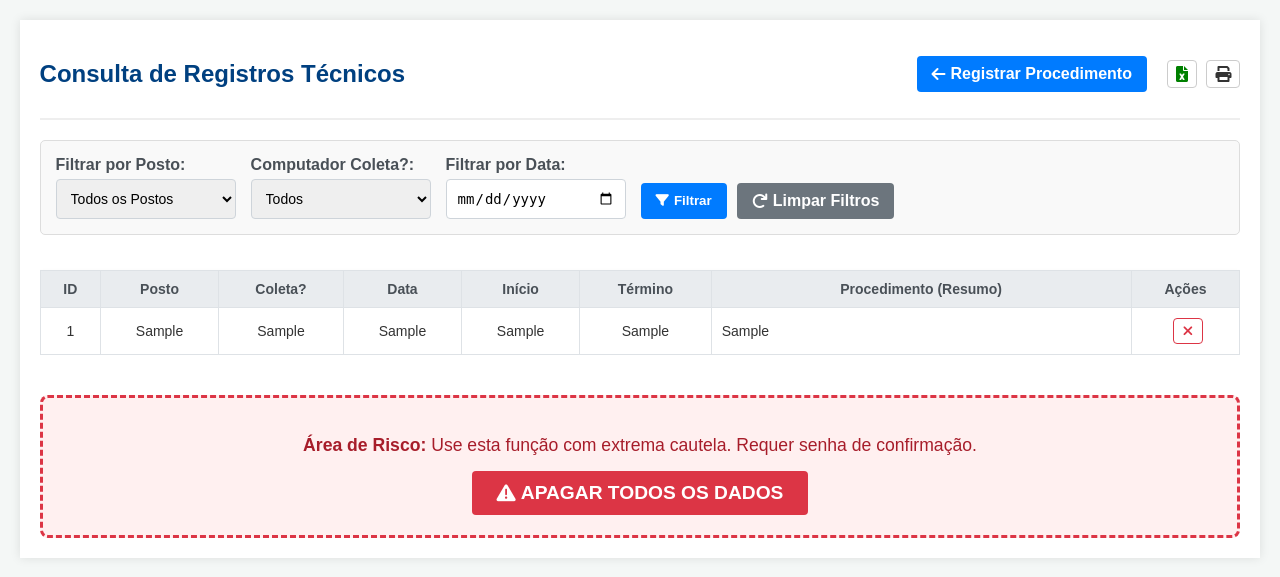
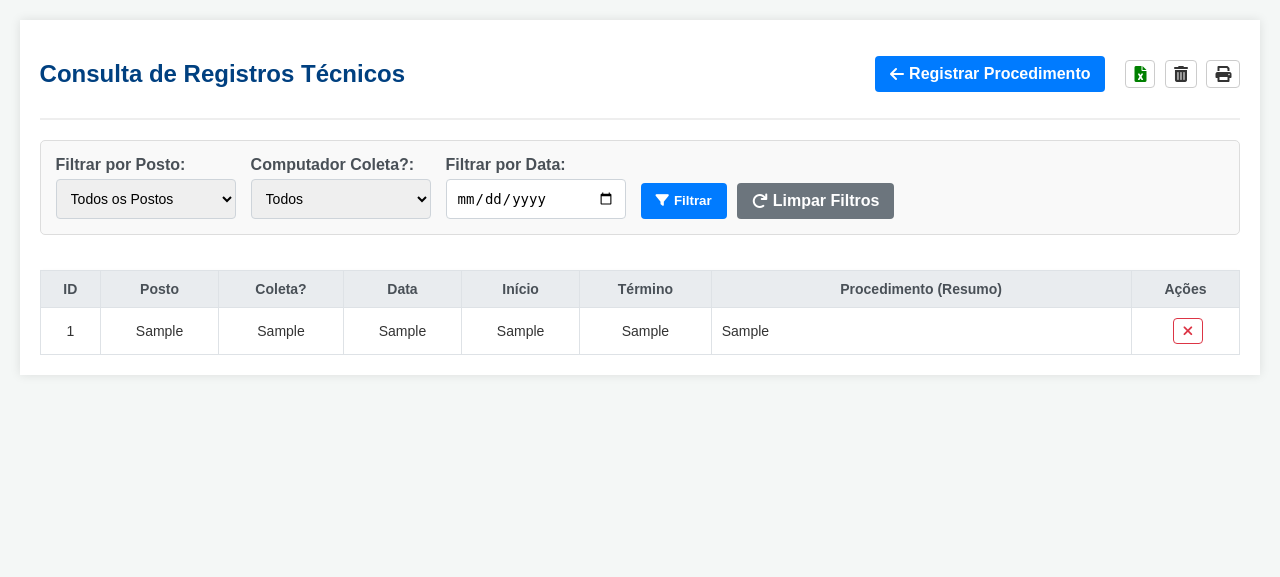
Before and after one commit to Dual650/info-IT, a Flask app: page /consultar in a window 1280 px wide. Shown: the top 577 px of the page. Run offline with Flask 3, Linux system fonts and the light colour scheme; tables that the repository leaves empty hold one stand-in row (values such as "Sample post").

Commit message:
Update consultar.html

```diff
--- a/templates/consultar.html
+++ b/templates/consultar.html
@@ -34,6 +34,19 @@
                     <a id="btnExportar" href="#" title="Exportar para Excel" class="btn-acao">
                         <i class="fas fa-file-excel" style="color: green;"></i>
                     </a>
+
+                    <form id="formApagarTudo" method="POST" action="{{ url_for('apagar_todos_registros') }}" style="display: inline-block;">
+
+                        <input type="hidden" name="senha_confirmacao" id="senhaConfirmacao" value="">
+
+                        <input type="hidden" name="posto_filtro_hidden" id="postoFiltroHidden" value="{{ filtro_posto }}">
+                        <input type="hidden" name="data_filtro_hidden" id="dataFiltroHidden" value="{{ filtro_data }}">
+                        <input type="hidden" name="coleta_filtro_hidden" id="coletaFiltroHidden" value="{{ filtro_coleta }}">
+
+                        <button type="submit" id="btnApagarTudo" title="Apagar TODOS os Registros (Requer Senha)" class="btn-acao btn-danger">
+                            <i class="fas fa-trash-alt"></i>
+                        </button>
+                    </form>
 
                     <a href="#" onclick="window.print()" title="Imprimir Consulta" class="btn-acao">
                         <i class="fas fa-print"></i>
@@ -98,21 +111,6 @@
         </div>
         <p id="avisoVazio" class="aviso-vazio" style="display:none;">Nenhum registro encontrado para os filtros selecionados.</p>
 
-        <div class="secao-perigo">
-            <p><strong>Área de Risco:</strong> Use esta função com extrema cautela. Requer senha de confirmação.</p>
-            <form id="formApagarTudo" method="POST" action="{{ url_for('apagar_todos_registros') }}">
-
-                <input type="hidden" name="senha_confirmacao" id="senhaConfirmacao" value="">
-
-                <input type="hidden" name="posto_filtro_hidden" id="postoFiltroHidden" value="{{ filtro_posto }}">
-                <input type="hidden" name="data_filtro_hidden" id="dataFiltroHidden" value="{{ filtro_data }}">
-                <input type="hidden" name="coleta_filtro_hidden" id="coletaFiltroHidden" value="{{ filtro_coleta }}">
-
-                <button type="submit" id="btnApagarTudo" title="Apagar TODOS os Registros (IRREVERSÍVEL)" class="btn-primary btn-risco">
-                    <i class="fas fa-exclamation-triangle"></i> APAGAR TODOS OS DADOS
-                </button>
-            </form>
-        </div>
         </div>
 
     <div id="procedimentoModal" class="modal">
```
